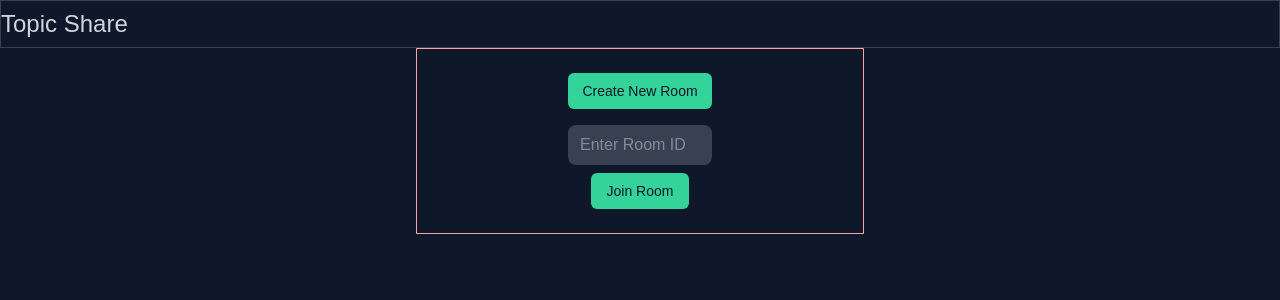
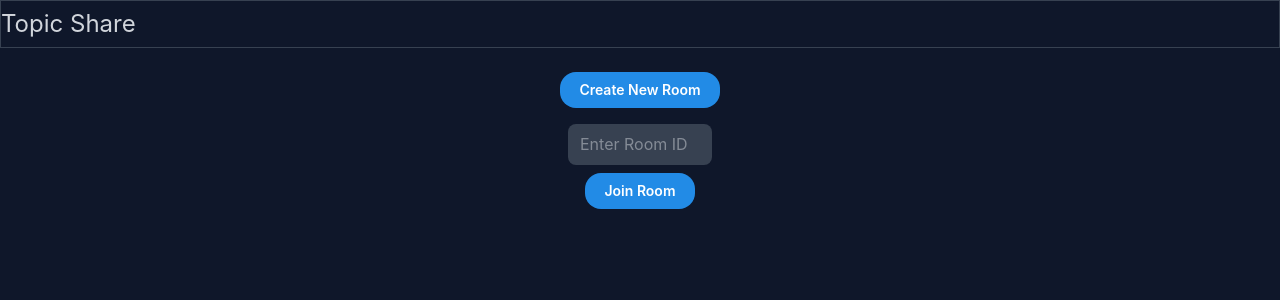
Before and after one commit to TopicShare/Topic-Share, a React (Vite) app in the folder client/: page / in a window 1280 px wide. Shown: the top 300 px of the page. Built offline with nearby package versions, Linux system fonts and the light colour scheme.

Commit message:
feat: integrate Mantine UI

```diff
--- /dev/null
+++ b/client/postcss.config.cjs
@@ -0,0 +1,14 @@
+module.exports = {
+  plugins: {
+    'postcss-preset-mantine': {},
+    'postcss-simple-vars': {
+      variables: {
+        'mantine-breakpoint-xs': '36em',
+        'mantine-breakpoint-sm': '48em',
+        'mantine-breakpoint-md': '62em',
+        'mantine-breakpoint-lg': '75em',
+        'mantine-breakpoint-xl': '88em',
+      },
+    },
+  },
+};
--- a/client/src/components/AudioCall.tsx
+++ b/client/src/components/AudioCall.tsx
@@ -2,7 +2,7 @@ import { useState, useEffect, useRef } from "react";
 import { useMediaAccess } from "../hooks/useMediaAccess";
 import { useCallRoom } from "../hooks/useCallRoom";
 import { useWebRTC } from "../hooks/useWebRTC";
-import { Button } from "@/components/ui/button";
+import { Button } from "@mantine/core";
 import { useNavigate } from "react-router";
 
 export function AudioCall() {
@@ -15,6 +15,10 @@ export function AudioCall() {
   const handleCreateRoom = async () => {
     await createCallRoom();
   };
+
+  // TODO: Add name input for user's display name as a form
+  // Pass name as a query param when nagivating to /callRoom/:callId (e.g. ?name=John)
+  // Store name in local state
 
   // TODO: When room is created, do not automatically redirect to call room
 
@@ -41,12 +45,15 @@ export function AudioCall() {
   */
 
   return (
-    <div className="flex flex-col gap-4 max-w-md mx-auto  p-6 border-1 border-red-300">
+    <div className="flex flex-col gap-4 max-w-md mx-auto p-6">
       {/* Create Room */}
       <Button
         onClick={handleCreateRoom}
-        variant="default"
-        className="w-36 mx-auto"
+        variant="filled"
+        size="sm"
+        radius="lg"
+        w={{ base: "100%", sm: 160}}
+        mx="auto"
       >
         Create New Room
       </Button>
@@ -62,6 +69,9 @@ export function AudioCall() {
         />
         <Button
           onClick={handleJoinRoom}
+          size="sm"
+          radius="lg"
+          mx="auto"
         >
           Join Room
         </Button>
--- a/client/src/components/CallRoom.tsx
+++ b/client/src/components/CallRoom.tsx
@@ -2,7 +2,7 @@ import { useEffect, useRef } from "react";
 import { useWebRTC } from "../hooks/useWebRTC";
 import { useMediaAccess } from "../hooks/useMediaAccess";
 import { useParams } from "react-router";
-import { Button } from "./ui/button";
+import { Button } from "@mantine/core";
 
 export function CallRoom() {
   const { localStream, openMediaDevices } = useMediaAccess();
@@ -30,6 +30,7 @@ export function CallRoom() {
 
   return (
     <div className="flex flex-col gap-4 max-w-md mx-auto  p-6 border-1 border-red-300">
+
       {/* Status */}
       <div className="text-center bg-gray-800 rounded p-4">
         <p>Status: {isConnected ? "Connected!" : "Waiting..."}</p>
--- a/client/src/index.css
+++ b/client/src/index.css
@@ -1,5 +1,7 @@
 @import "tailwindcss";
 @import "tw-animate-css";
+@layer theme, base, mantine, components, utilities;
+@import '@mantine/core/styles.layer.css';
 
 @custom-variant dark (&:is(.dark *));
 
--- a/client/tsconfig.app.json
+++ b/client/tsconfig.app.json
@@ -3,6 +3,7 @@
     "target": "ES2020",
     "module": "ESNext",
     "moduleResolution": "bundler",
+    "jsx": "react-jsx",
     "types": ["vite/client"],
     "baseUrl": ".",
     "paths": {
```
Also changed, not shown: client/package.json (+11 -1 lines), client/src/main.tsx (+9 -5 lines), 1 other file (tests, documents, lock files or other folders).
